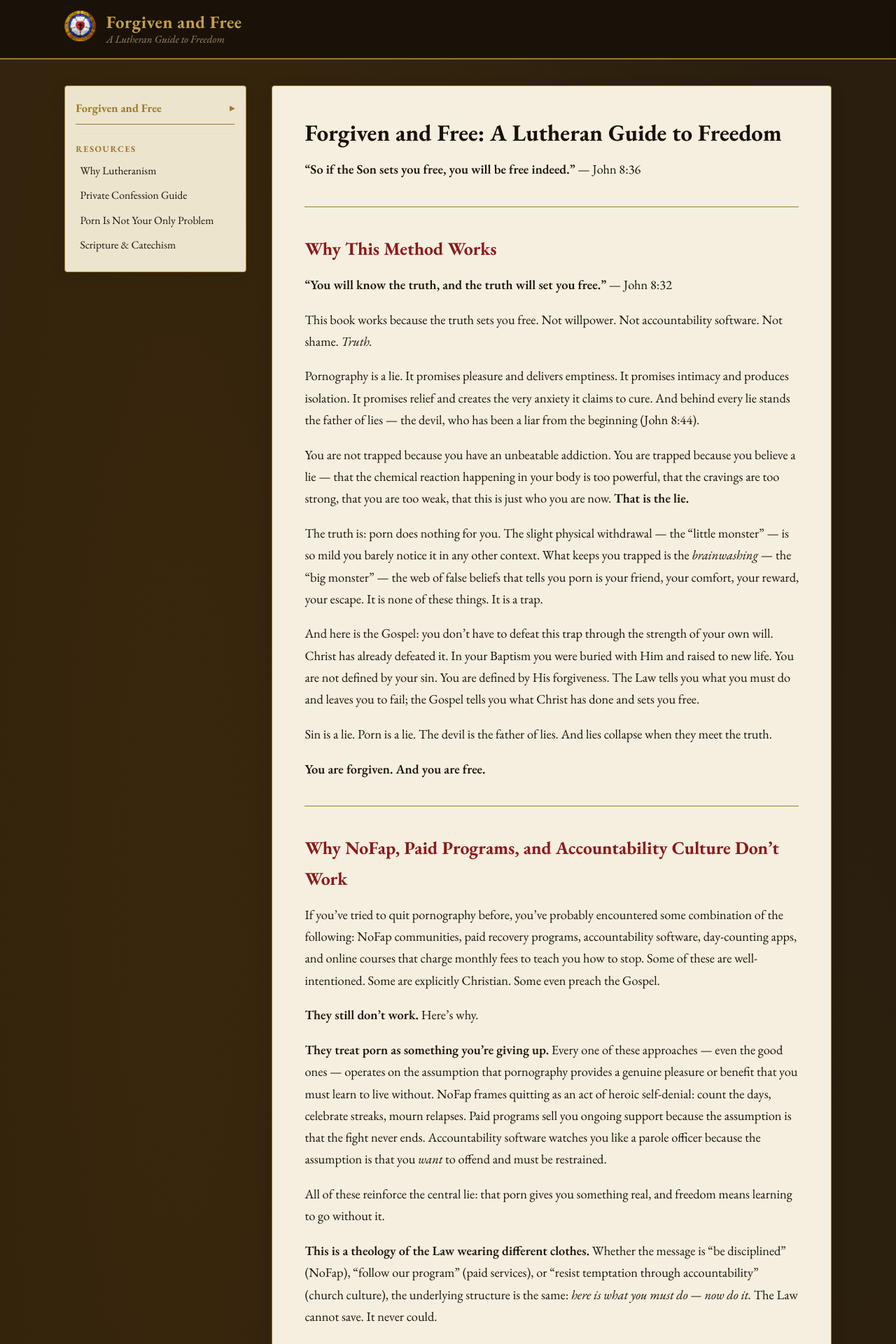
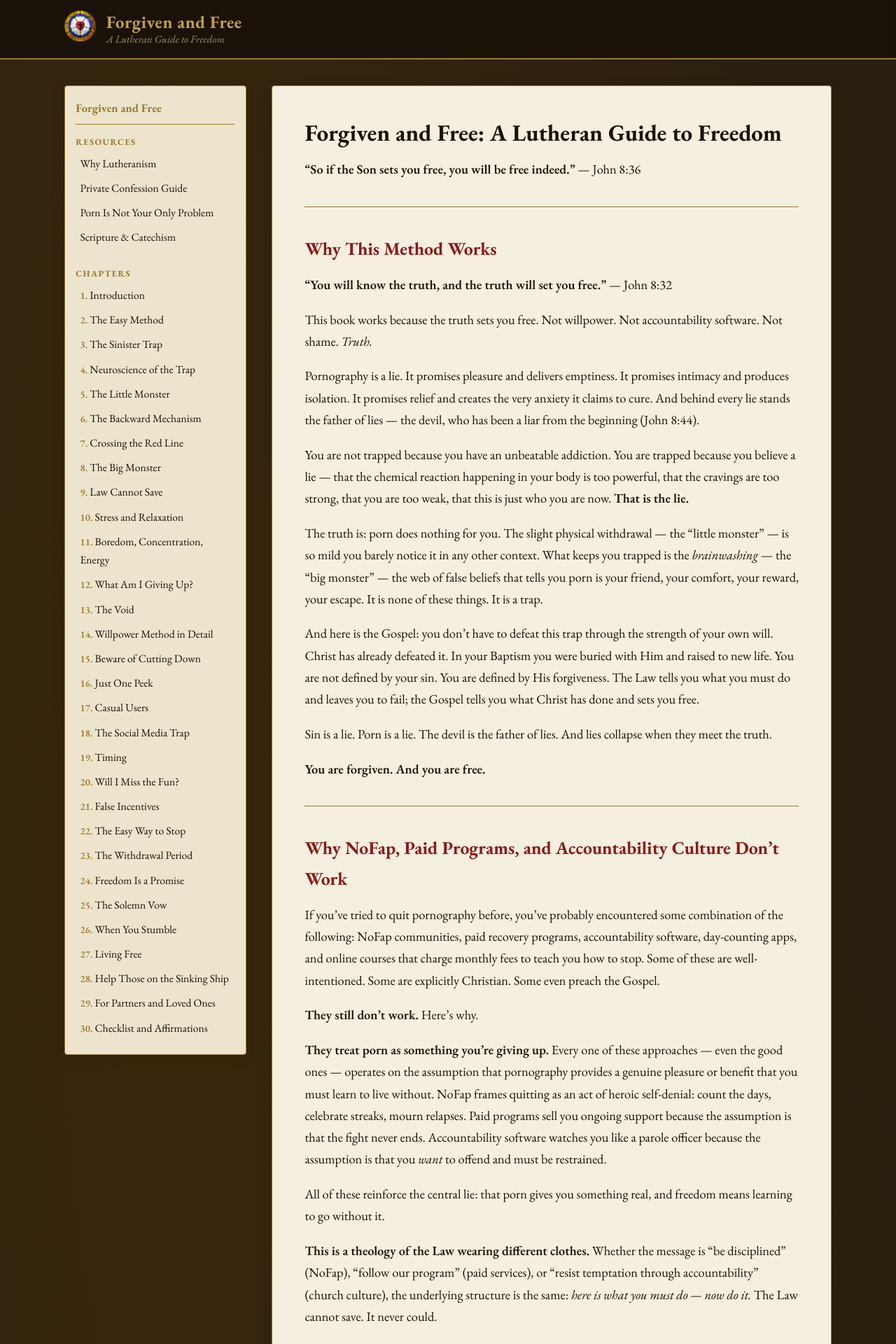
Before and after one commit to ForgivenAndFree/ForgivenAndFree.github.io, a Jekyll site: the page built from index.md, in a window 1280 px wide. Shown: the top 1920 px of the page at 70% size. Built offline with Jekyll 4.4.1, drawn with Linux system fonts in a browser that asks for light colours.

Commit message:
Move Resources above Chapters in sidebar for visibility
Resources now appear first in the sidebar, immediately visible.
Full chapter list follows below. No collapsing, no scrollbar.

Co-Authored-By: Claude Opus 4.6 <noreply@anthropic.com>

```diff
--- a/_includes/sidebar.html
+++ b/_includes/sidebar.html
@@ -1,9 +1,13 @@
 <nav class="sidebar">
-  <div class="sidebar-chapters-toggle" onclick="this.classList.toggle('open');document.getElementById('sidebarChapters').classList.toggle('open');">
-    <a href="{{ site.baseurl }}/" onclick="event.stopPropagation();">Forgiven and Free</a>
-    <span class="toggle-arrow">&#9656;</span>
-  </div>
-  <div class="sidebar-chapters-list" id="sidebarChapters">
+  <h3><a href="{{ site.baseurl }}/">Forgiven and Free</a></h3>
+  <h4 class="sidebar-section" style="margin-top: 0; padding-top: 0; border-top: none;">Resources</h4>
+  <ul class="sidebar-resources">
+    <li><a href="{{ site.baseurl }}/resources/why-lutheranism">Why Lutheranism</a></li>
+    <li><a href="{{ site.baseurl }}/resources/private-confession">Private Confession Guide</a></li>
+    <li><a href="{{ site.baseurl }}/resources/not-your-only-problem">Porn Is Not Your Only Problem</a></li>
+    <li><a href="{{ site.baseurl }}/resources/scripture-and-catechism">Scripture &amp; Catechism</a></li>
+  </ul>
+  <h4 class="sidebar-section">Chapters</h4>
   <ol>
     <li><a href="{{ site.baseurl }}/chapters/01-introduction">Introduction</a></li>
     <li><a href="{{ site.baseurl }}/chapters/02-the-easy-method">The Easy Method</a></li>
@@ -36,12 +40,4 @@
     <li><a href="{{ site.baseurl }}/chapters/29-for-partners">For Partners and Loved Ones</a></li>
     <li><a href="{{ site.baseurl }}/chapters/30-checklist-and-affirmations">Checklist and Affirmations</a></li>
   </ol>
-  </div>
-  <h4 class="sidebar-section">Resources</h4>
-  <ul class="sidebar-resources">
-    <li><a href="{{ site.baseurl }}/resources/why-lutheranism">Why Lutheranism</a></li>
-    <li><a href="{{ site.baseurl }}/resources/private-confession">Private Confession Guide</a></li>
-    <li><a href="{{ site.baseurl }}/resources/not-your-only-problem">Porn Is Not Your Only Problem</a></li>
-    <li><a href="{{ site.baseurl }}/resources/scripture-and-catechism">Scripture &amp; Catechism</a></li>
-  </ul>
 </nav>
--- a/_layouts/default.html
+++ b/_layouts/default.html
@@ -100,41 +100,18 @@
       align-self: flex-start;
     }
 
-    .sidebar-chapters-toggle {
-      display: flex;
-      align-items: center;
-      justify-content: space-between;
-      cursor: pointer;
+    .sidebar h3 {
       font-size: 1.05em;
-      margin-bottom: 0.4em;
+      margin-bottom: 0.8em;
       padding-bottom: 0.5em;
       border-bottom: 1px solid var(--gold);
       color: var(--gold);
       font-weight: 700;
-      user-select: none;
     }
 
-    .sidebar-chapters-toggle a {
+    .sidebar h3 a {
       color: var(--gold);
       text-decoration: none;
-    }
-
-    .sidebar-chapters-toggle .toggle-arrow {
-      font-size: 0.85em;
-      transition: transform 0.2s ease;
-    }
-
-    .sidebar-chapters-toggle.open .toggle-arrow {
-      transform: rotate(90deg);
-    }
-
-    .sidebar-chapters-list {
-      display: none;
-      margin-bottom: 0.4em;
-    }
-
-    .sidebar-chapters-list.open {
-      display: block;
     }
 
     .sidebar h4.sidebar-section {
```
Lines whose indentation alone changed are shown as unchanged.
